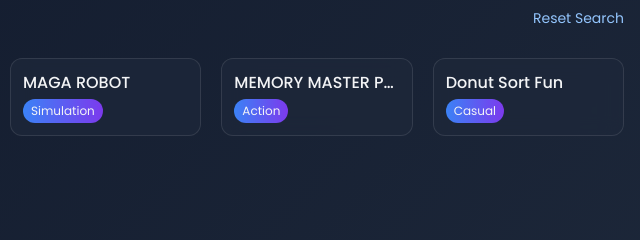
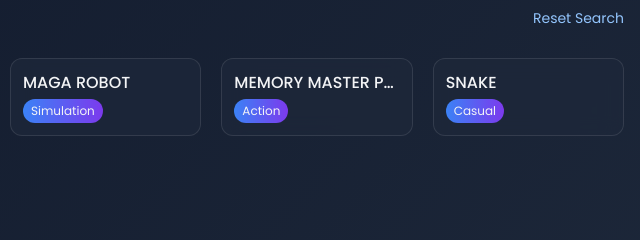
Before and after one commit to allXgaming/allxgaming.github.io, a plain HTML site: page hifi.html in a window 1280 px wide. Shown: the part 214-454 px from the top of the page, 640-1280 px from the left. Drawn offline with nearby package versions, Linux system fonts and the light colour scheme; placeholder pictures from the web are drawn by us.

Commit message:
Update hifi.html

```diff
--- a/hifi.html
+++ b/hifi.html
@@ -141,10 +141,10 @@
             },
             {
                 id: 6,
-                title: "Donut Sort Fun",
+                title: "SNAKE",
                 category: "Casual",
                 image: "https://via.placeholder.com/300x200/4c1d95/ffffff?text=Donut+Sort",
-                link: "game6.html",
+                link: "snake.html",
                 isNew: true
             },
             {
```
